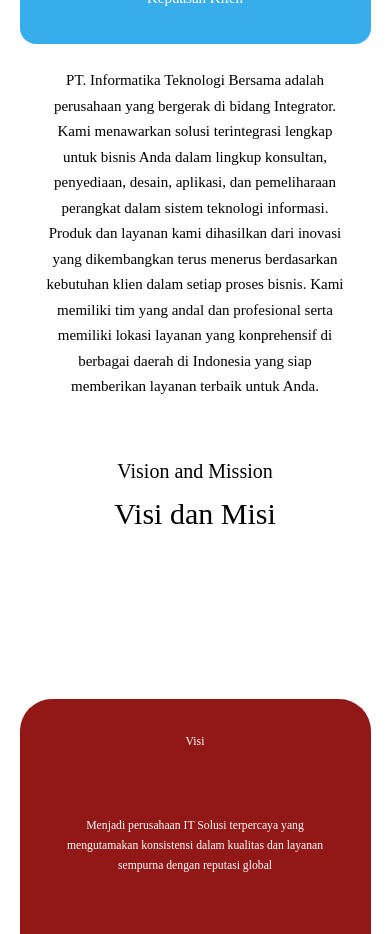
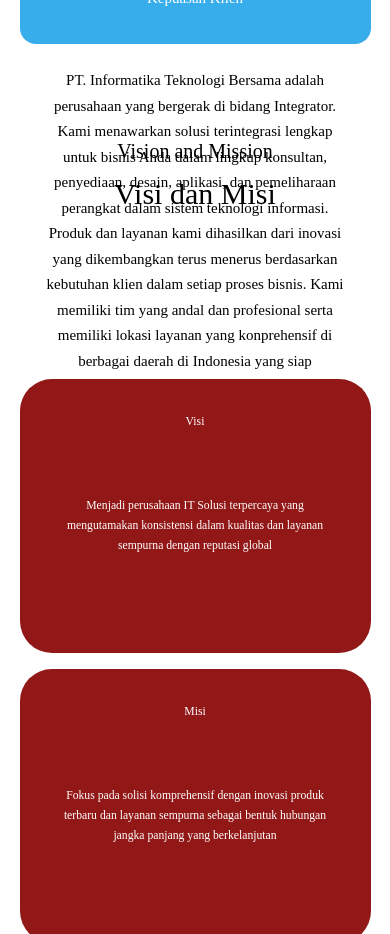
Before and after one commit to moonchild3e/infotekma, a React (Create React App) app in the folder web/: page / in a window 390 px wide. Shown: the part 2220-3154 px from the top of the page. Built offline with nearby package versions, Linux system fonts and the light colour scheme; a web font is replaced by a local one.

Commit message:
Update visimisi.css

```diff
--- a/web/src/components/visimisi/visimisi.css
+++ b/web/src/components/visimisi/visimisi.css
@@ -62,7 +62,6 @@ mobile responsive */
     }
 
     .visi{
-        padding-top: 20rem;
         text-align: center;
         align-items: center;
 
```
